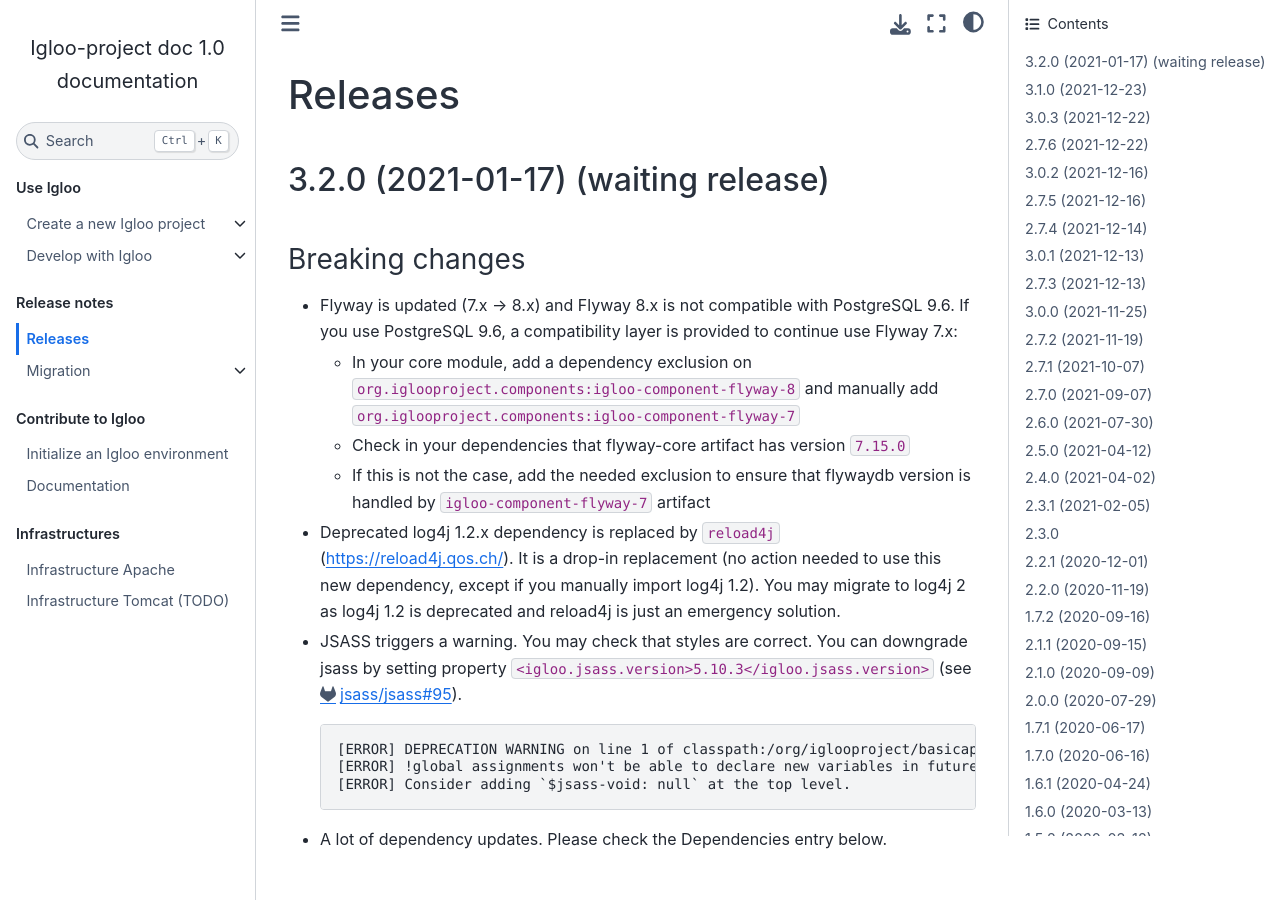
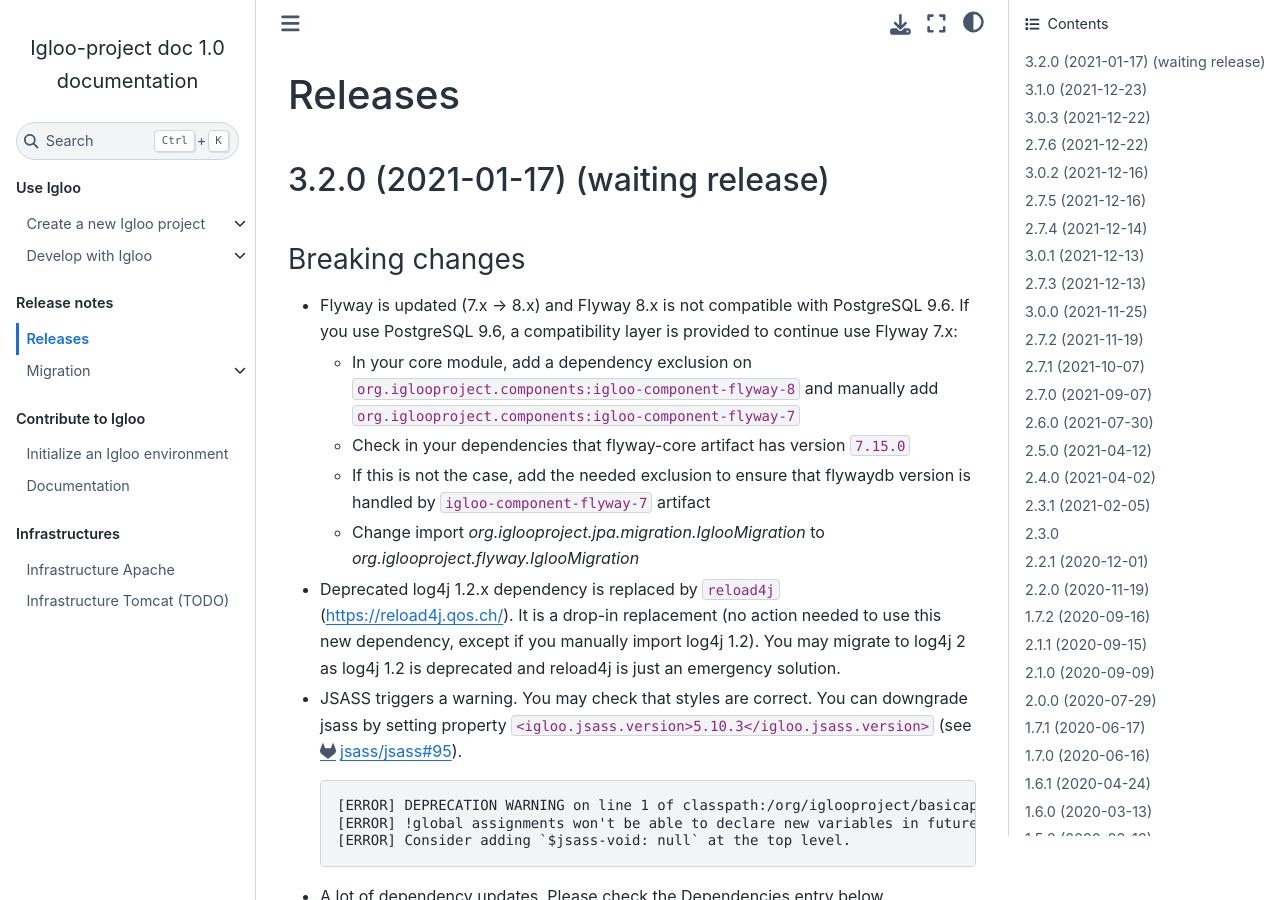
Before and after one commit to igloo-project/igloo-doc, a Sphinx documentation site: the page built from source/release-notes/releases.rst, in a window 1280 px wide and 900 px high. Built offline with Sphinx 7.4.7 and the Sphinx Book theme 1.1.4, drawn with Linux system fonts in a browser that asks for light colours.

Commit message:
updated 3.2.0 release note

```diff
--- a/source/release-notes/releases.rst
+++ b/source/release-notes/releases.rst
@@ -20,6 +20,7 @@
   * Check in your dependencies that flyway-core artifact has version ``7.15.0``
   * If this is not the case, add the needed exclusion to ensure that flywaydb
     version is handled by ``igloo-component-flyway-7`` artifact
+  * Change import `org.iglooproject.jpa.migration.IglooMigration` to `org.iglooproject.flyway.IglooMigration`
 
 * Deprecated log4j 1.2.x dependency is replaced by ``reload4j`` (https://reload4j.qos.ch/).
   It is a drop-in replacement (no action needed to use this new dependency, except if you
```
